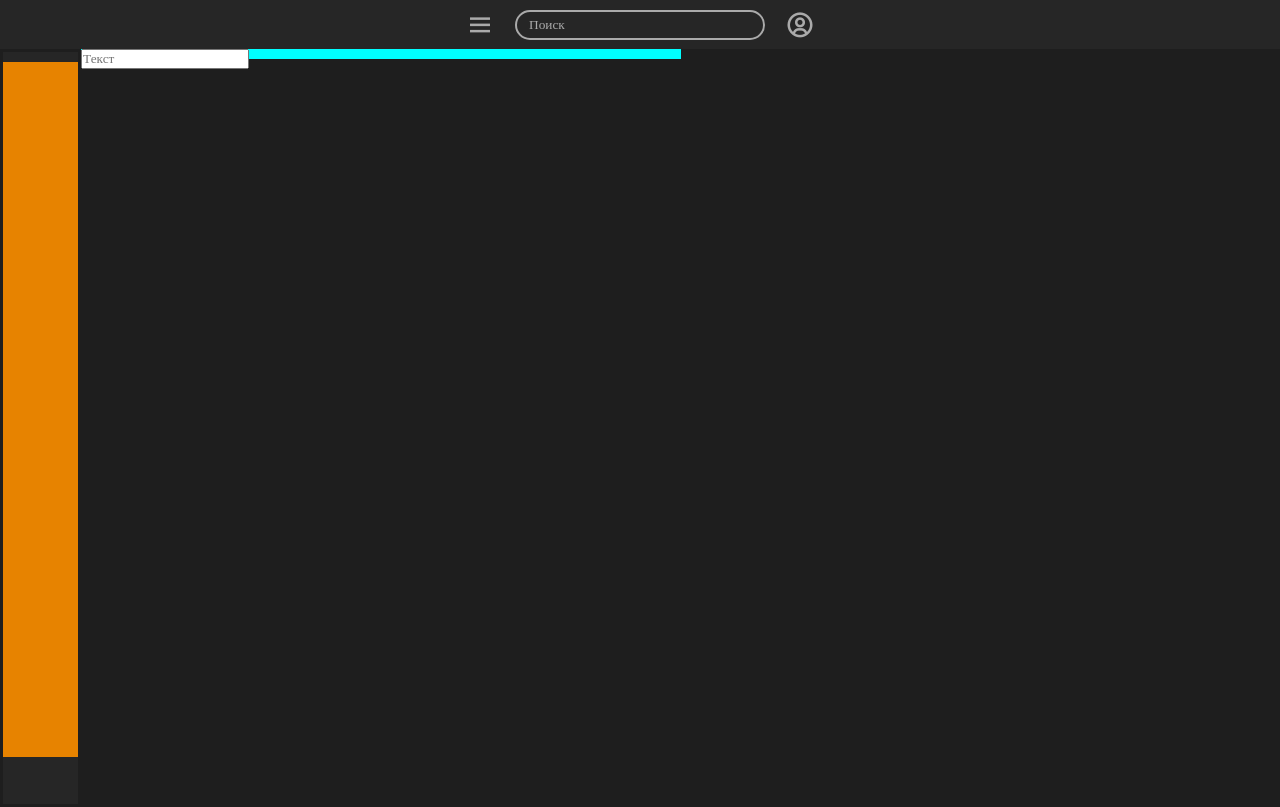
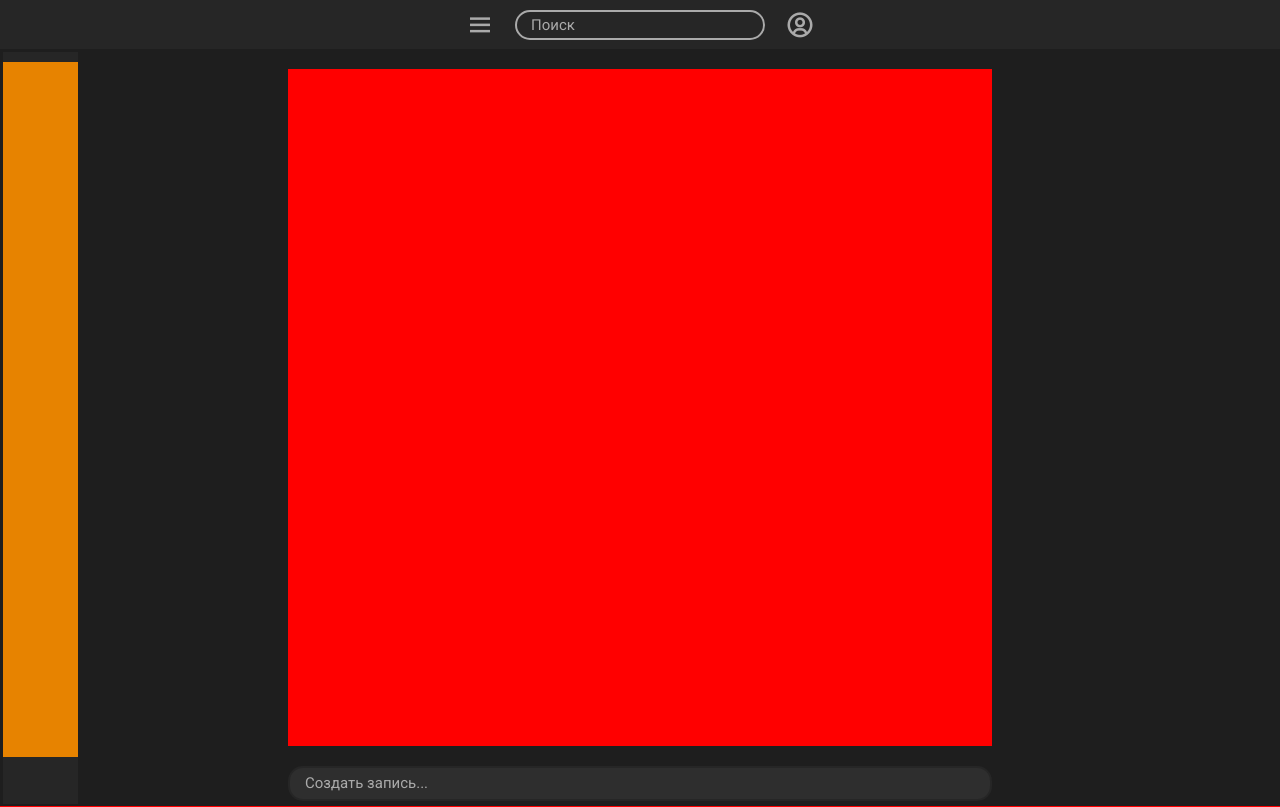
Before and after one commit to katzeNilpferd/katze_Nilpferd, a Flask app: page / in a window 1280 px wide. Run offline with Flask 3, Linux system fonts and the light colour scheme.

Commit message:
CSS correction, adding fonts

```diff
--- a/app/static/css/style.css
+++ b/app/static/css/style.css
@@ -2,16 +2,12 @@
     margin: 0;
     padding: 0;
     box-sizing: border-box;
-    font-family: "Regular", "Popins", "sans-serif";
+    font-size: 15px;
+    font-family: "Roboto", sans-serif;
 }
 
 body {
     background-color: #1e1e1e;
-    display: grid;
-    grid-template-columns: min-content;
-    grid-template-rows: repeat(2, 2fr);
-    height: 100vh;
-    width: 100vw;
 }
 
 header {
@@ -21,7 +17,6 @@ header {
     display: flex;
     justify-content: center;
     align-items: center;
-    grid-column: 1 / 3
 }
 
 header div {
@@ -42,7 +37,7 @@ header .search-line {
 .search-line input {
     width: 100%;
     height: 100%;
-    padding: 0px 12px;
+    padding: 0px 14px;
     background: transparent;
     border: none;
     outline: none;
@@ -66,7 +61,9 @@ aside {
     margin: 3px;
     padding: 10px 0px;
     transition: width 1s;
-    grid-row: 2;
+    z-index: 2;
+    position: absolute;
+    top: 49px;
 }
 
 aside:hover {
@@ -95,17 +92,52 @@ aside .folder-list {
     transition: opacity 0.5s ease-in-out;
 }
 
+#create-folder:hover {
+    background-color: #333333;
+}
+
+#create-folder:active {
+    background-color: #444444;
+}
+
 aside:not(:hover) #create-folder {
     opacity: 0;
     pointer-events: none;
 }
 
 main {
+    height: 94vh;
+    width: 100vw;
     display: flex;
+    flex-direction: column;
+    align-items: center;
+    z-index: 1;
+    position: relative;
 }
 
 main div {
-    width: 75vh;
-    height: 10px;
-    background-color: aqua;
+    width: 55vw;
+    height: 35px;
 }
+
+main .text-plate {
+    background-color: red;
+    margin: 20px 0;
+    height: 90%;
+}
+
+.text-line input {
+    width: 100%;
+    height: 100%;
+    padding: 1px 15px;
+    background: #2E2E2E;
+    border: none;
+    outline: none;
+    border: 2px solid #262626;
+    border-radius: 15px;
+    color: #aaaaaa;
+}
+
+.text-line input::placeholder {
+    color: #aaaaaa;
+}
--- a/app/templates/index.html
+++ b/app/templates/index.html
@@ -7,6 +7,9 @@
         <link rel="shortcut icon" href="..\static\images\favicon.ico" type="icon/x-icon">
         <link rel="stylesheet" href="..\static\css\style.css">
         <link href='https://unpkg.com/boxicons@2.1.4/css/boxicons.min.css' rel='stylesheet'>
+        <link rel="preconnect" href="https://fonts.googleapis.com">
+        <link rel="preconnect" href="https://fonts.gstatic.com" crossorigin>
+        <link href="https://fonts.googleapis.com/css2?family=Roboto:ital,wght@0,100;0,300;0,400;0,500;0,700;0,900;1,100;1,300;1,400;1,500;1,700;1,900&display=swap" rel="stylesheet">
         <title>katze Nilpferd</title>
     </head>
 
@@ -24,6 +27,16 @@
                 <i class='bx bx-user-circle' ></i>
             </div>
         </header>
+        <main>
+            <div class="text-plate">
+
+            </div>
+            <form action="">
+                <div class="text-line">
+                    <input type="text" placeholder="Создать запись...">
+                </div>
+            </form>
+        </main>
         <aside>
             <div class="folder-list">
 
@@ -32,13 +45,6 @@
                 <button id="create-folder">Create a folder</button>
             </div>
         </aside>
-        <main>
-            <form action="">
-                <div>
-                    <input type="text" placeholder="Текст">
-                </div>
-            </form>
-        </main>
         <footer>
 
         </footer>
```
